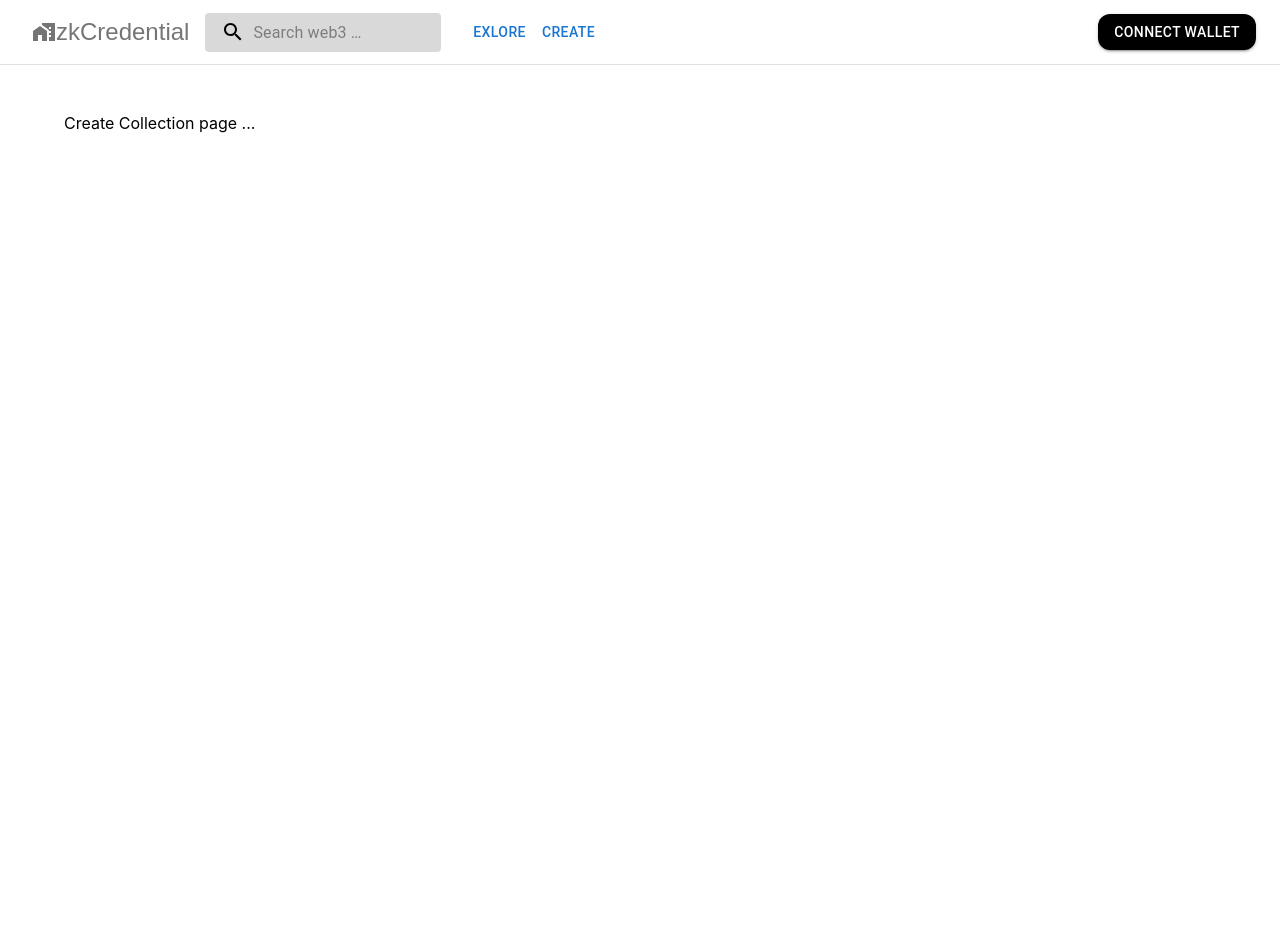
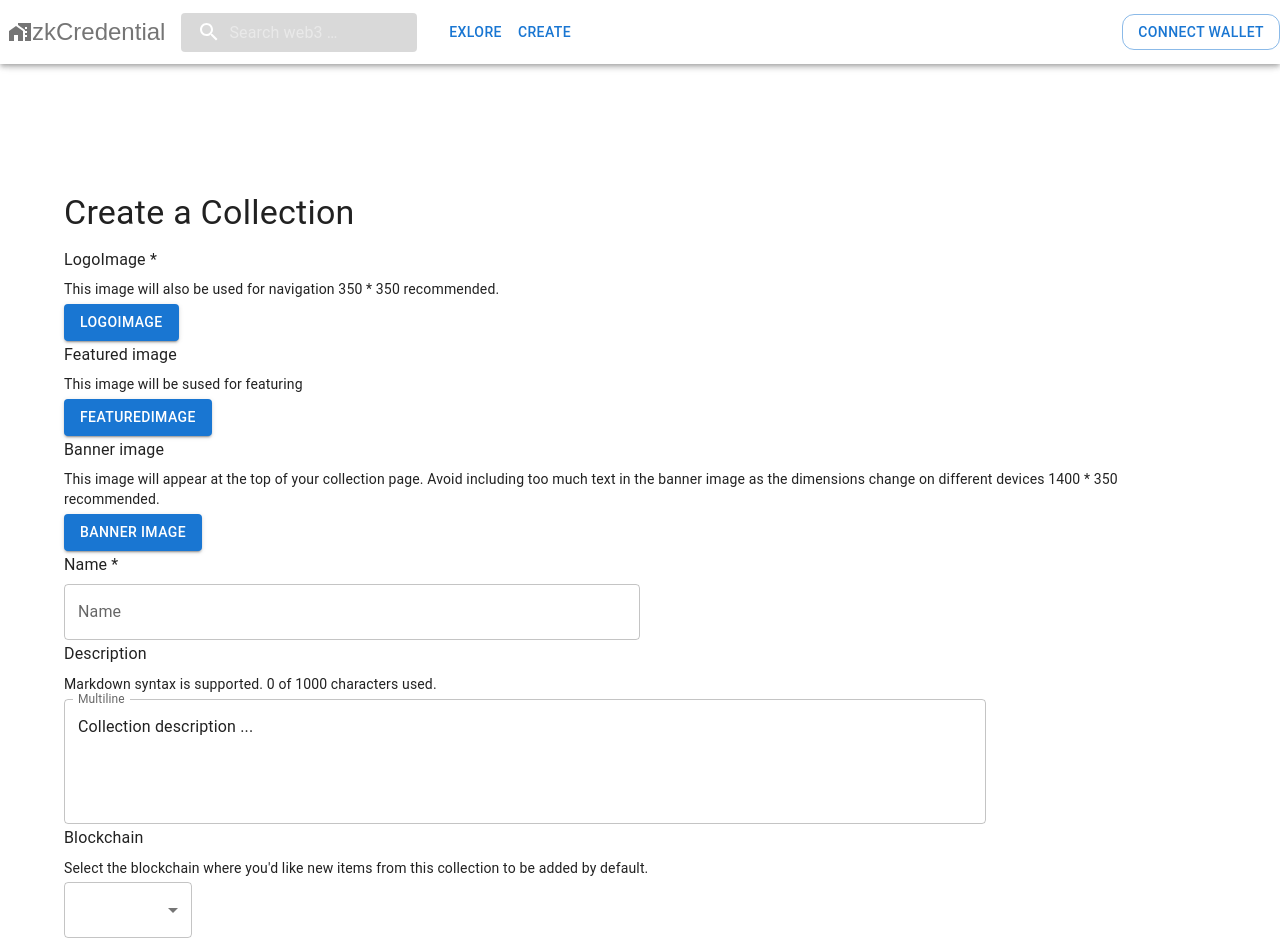
Before and after one commit to oxzk/zkc-interface, a React (Create React App) app: page /create-collection in a window 1280 px wide. Shown: the top 952 px of the page. Before the commit the page ends 800 px from the top, so only its background shows below. Built offline with nearby package versions, Linux system fonts and the light colour scheme.

Commit message:
Add basic CreateCollection page

```diff
--- a/src/App.js
+++ b/src/App.js
@@ -1,5 +1,4 @@
 import NavBar from "./components/NavBar/NavBar";
-import { Container } from "@mui/material";
 import * as React from "react";
 import { Outlet } from "react-router-dom";
 
@@ -17,10 +16,8 @@ class App extends React.Component {
     return (
       <div className="App">
         <NavBar></NavBar>
+        <Outlet></Outlet>
 
-        <Container sx={{ py: 6 }}>
-          <Outlet></Outlet>
-        </Container>
       </div>
     );
   }
--- a/src/components/NavBar/NavBar.js
+++ b/src/components/NavBar/NavBar.js
@@ -5,13 +5,13 @@ import InputBase from "@mui/material/InputBase";
 import SearchIcon from "@mui/icons-material/Search";
 import Button from "@mui/material/Button";
 import { Box } from "@mui/system";
-import Link from '@mui/material/Link';
+import Link from "@mui/material/Link";
 import { useNavigate } from "react-router-dom";
-import { IconButton } from "@mui/material";
+import { AppBar, IconButton } from "@mui/material";
 
-import { styled, alpha } from "@mui/material/styles"
+import { styled, alpha } from "@mui/material/styles";
 
-import HomeWorkIcon from '@mui/icons-material/HomeWork';
+import HomeWorkIcon from "@mui/icons-material/HomeWork";
 
 const Search = styled("div")(({ theme }) => ({
   position: "relative",
@@ -58,8 +58,18 @@ const StyledInputBase = styled(InputBase)(({ theme }) => ({
 const NavBar = () => {
   const navigate = useNavigate();
   return (
-    <Toolbar sx={{ borderBottom: 1, borderColor: "divider" }}>
-      <IconButton onClick = {() => {navigate("/")}}><HomeWorkIcon></HomeWorkIcon>zkCredential</IconButton>
+    <AppBar sx={{
+      enableColorOnDark:true,
+      bgcolor:"white",
+    }}>
+      <Toolbar  disableGutters>
+        <IconButton
+          onClick={() => {
+            navigate("/");
+          }}
+        >
+          <HomeWorkIcon></HomeWorkIcon>zkCredential
+        </IconButton>
         <Search>
           <SearchIconWrapper>
             <SearchIcon />
@@ -70,21 +80,33 @@ const NavBar = () => {
           />
         </Search>
 
-      <Link href="explore-nft" underline="none" variant="button" mr={2} ml={4}>Exlore </Link>
-      <Link href="create-collection" underline="none" variant="button">Create</Link>
+        <Link
+          href="explore-nft"
+          underline="none"
+          variant="button"
+          mr={2}
+          ml={4}
+        >
+          Exlore{" "}
+        </Link>
+        <Link href="create-collection" underline="none" variant="button">
+          Create
+        </Link>
 
         <Box sx={{ flexGrow: 1 }} />
         <Button
-        variant="contained"
+          variant="outlined"
           sx={{
             borderRadius: 3,
-          backgroundColor: "black",
           }}
-        onClick = {() => {navigate("/")}}
+          onClick={() => {
+            navigate("/");
+          }}
         >
           Connect Wallet
         </Button>
       </Toolbar>
+    </AppBar>
   );
 };
 
--- /dev/null
+++ b/src/components/UploadWithPicture.js
@@ -0,0 +1,5 @@
+const UploadWithPicture = () => {
+
+}
+
+export default UploadWithPicture
--- a/src/index.js
+++ b/src/index.js
@@ -9,7 +9,7 @@ import {
   Routes,
   Route
 } from "react-router-dom";
-import CreateCollection from './pages/CreateCollection';
+import CreateCollection from './pages/CreateCollection/CreateCollection';
 import Advertise from './pages/Advertise/Advertise';
 import ExploreNFT from './pages/ExploreNFT';
 
--- a/src/pages/Advertise/Advertise.js
+++ b/src/pages/Advertise/Advertise.js
@@ -3,6 +3,7 @@ import Typography from "@mui/material/Typography";
 import Button from "@mui/material/Button";
 import CardContent from "@mui/material/CardContent";
 import CardActions from "@mui/material/CardActions";
+import { Container } from "@mui/material";
 
 import * as React from "react";
 import BannerStepper from "./BannerStepper";
@@ -28,7 +29,11 @@ const LeftPage = () => {
         </Typography>
       </CardContent>
       <CardActions>
-        <Button variant="contained" size="large" bgcolor="theme.palette.primary.dark">
+        <Button
+          variant="contained"
+          size="large"
+          bgcolor="theme.palette.primary.dark"
+        >
           Explore
         </Button>
       </CardActions>
@@ -42,13 +47,14 @@ const RightPage = () => {
 
 const Advertise = () => {
   return (
+    <Container sx={{ py: 12 }}>
       <Grid
         container
         direction="row"
         alignItems="center"
         spacing={2}
         sx={{
-        height: "512px",
+          height: "728px",
           bgcolor: "#ede7f6",
           borderRadius: 2,
           maxWidth: "xl",
@@ -61,6 +67,7 @@ const Advertise = () => {
           <RightPage></RightPage>
         </Grid>
       </Grid>
+    </Container>
   );
 };
 
--- a/src/pages/CreateCollection.js
+++ /dev/null
@@ -1,11 +0,0 @@
-import Box from "@mui/material/Box";
-
-const CreateCollection = () => {
-    return (
-        <Box>
-            Create Collection page ...
-        </Box>
-    );
-}
-
-export default  CreateCollection;
--- /dev/null
+++ b/src/pages/CreateCollection/CreateCollection.js
@@ -0,0 +1,138 @@
+import { Container, Typography, Box, CssBaseline } from "@mui/material";
+import * as React from 'react';
+import Button from "@mui/material/Button";
+import TextField from "@mui/material/TextField";
+import Select from '@mui/material/Select';
+import MenuItem from '@mui/material/MenuItem';
+
+const CreateCollection = () => {
+  const [blockchain, setBlockchain] = React.useState('Goerli');
+
+  const handleChange = (event) => {
+    setBlockchain(event.target.value);
+  };
+
+  const handleSubmit = (event) => {
+    event.preventDefault();
+    const data = new FormData(event.currentTarget);
+    // TODO: post data to the backend server
+    console.log({
+      name: data.get('name'),
+      description: data.get('description'),
+    });
+  };
+
+  return (
+    <Container
+      sx={{
+        maxWidth: "lg",
+      }}
+    >
+      <Box
+        component="form" noValidate onSubmit={handleSubmit}
+        sx={{
+          py: 24,
+          // bgcolor: "#cfe8fc",
+        }}
+      >
+        <Typography variant="h4" gutterBottom>
+          Create a Collection
+        </Typography>
+
+        <Typography variant="subtitle1" gutterBottom>
+          LogoImage *
+        </Typography>
+        <Typography variant="body2" gutterBottom>
+          This image will also be used for navigation 350 * 350 recommended.
+        </Typography>
+
+        <Button variant="contained" component="label">
+          LogoImage
+          <input hidden accept="image/*" multiple type="file" />
+        </Button>
+
+        <Typography variant="subtitle1" gutterBottom>
+          Featured image
+        </Typography>
+        <Typography variant="body2" gutterBottom>
+          This image will be sused for featuring
+        </Typography>
+
+        <Button variant="contained" component="label">
+          FeaturedImage
+          <input hidden accept="image/*" multiple type="file" />
+        </Button>
+
+        <Typography variant="subtitle1" gutterBottom>
+          Banner image
+        </Typography>
+        <Typography variant="body2" gutterBottom>
+          This image will appear at the top of your collection page. Avoid
+          including too much text in the banner image as the dimensions change
+          on different devices 1400 * 350 recommended.
+        </Typography>
+
+        <Button variant="contained" component="label">
+          Banner Image
+          <input hidden accept="image/*" multiple type="file" />
+        </Button>
+
+        <Typography variant="subtitle1" gutterBottom>
+          Name *
+        </Typography>
+
+        <TextField id="name" label="Name" variant="outlined" name="name"  sx={
+          {
+            width:"50%",
+          }
+        }/>
+
+        <Typography variant="subtitle1" gutterBottom>
+          Description
+        </Typography>
+        <Typography variant="body2" gutterBottom>
+          Markdown syntax is supported. 0 of 1000 characters used.
+        </Typography>
+        <TextField
+          id="description"
+          name="description"
+          label="Multiline"
+          multiline
+          rows={4}
+          defaultValue="Collection description ..."
+          sx={{
+            width:"80%"
+          }}
+        />
+
+        <Typography variant="subtitle1" gutterBottom>
+          Blockchain
+        </Typography>
+        <Typography variant="body2" gutterBottom>
+          Select the blockchain where you'd like new items from this collection to be added by default.
+        </Typography>
+
+        <Select
+          labelId="demo-simple-select-label"
+          id="demo-simple-select"
+          value={blockchain}
+          label="Blockchain"
+          onChange={handleChange}
+          sx={{width: "128px",}}
+        >
+          <MenuItem >Goerli</MenuItem>
+          <MenuItem >Ethereum</MenuItem>
+          <MenuItem >Polygon</MenuItem>
+        </Select>
+
+        <CssBaseline></CssBaseline>
+        <br></br>
+        <br></br>
+        <Button type="submit" variant="contained" >Create Collection</Button>
+
+      </Box>
+    </Container>
+  );
+};
+
+export default CreateCollection;
```
Also changed, not shown: 1 other file (tests, documents, lock files or other folders). Lines whose indentation alone changed are shown as unchanged.
